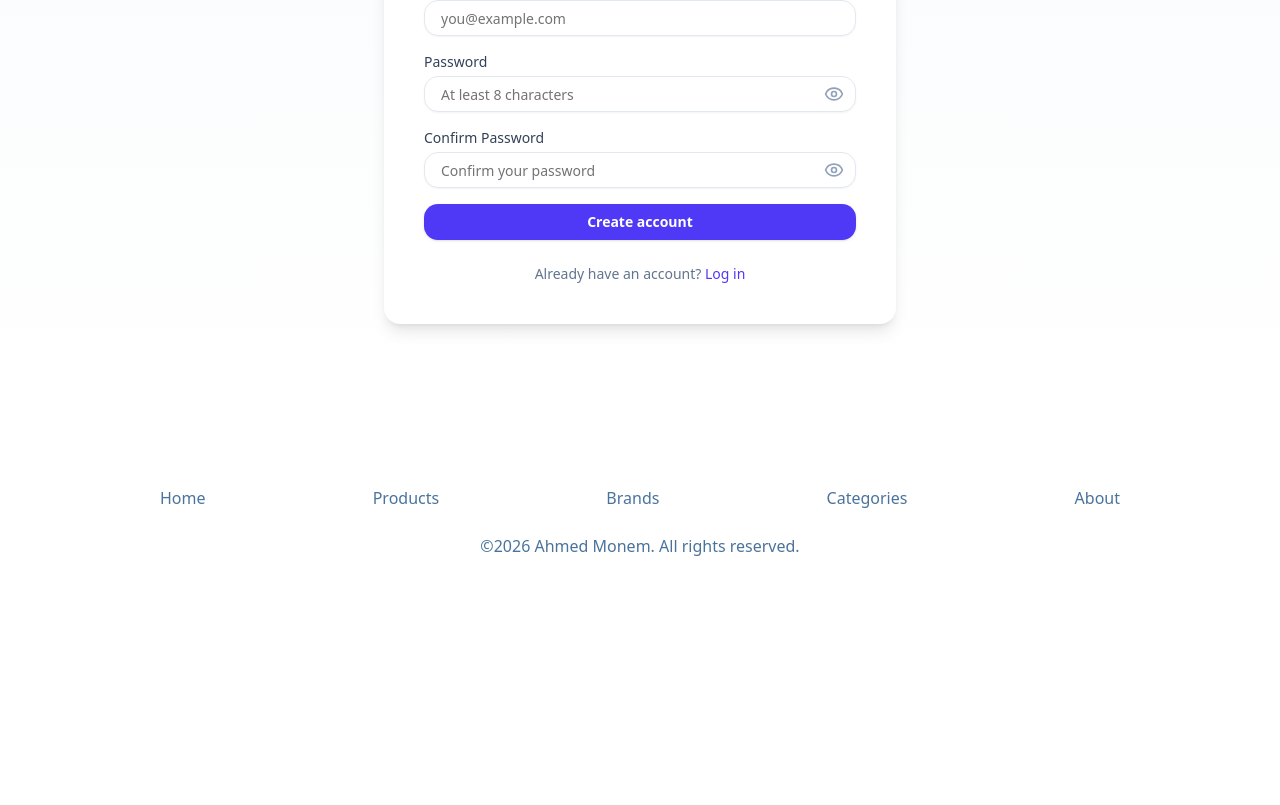
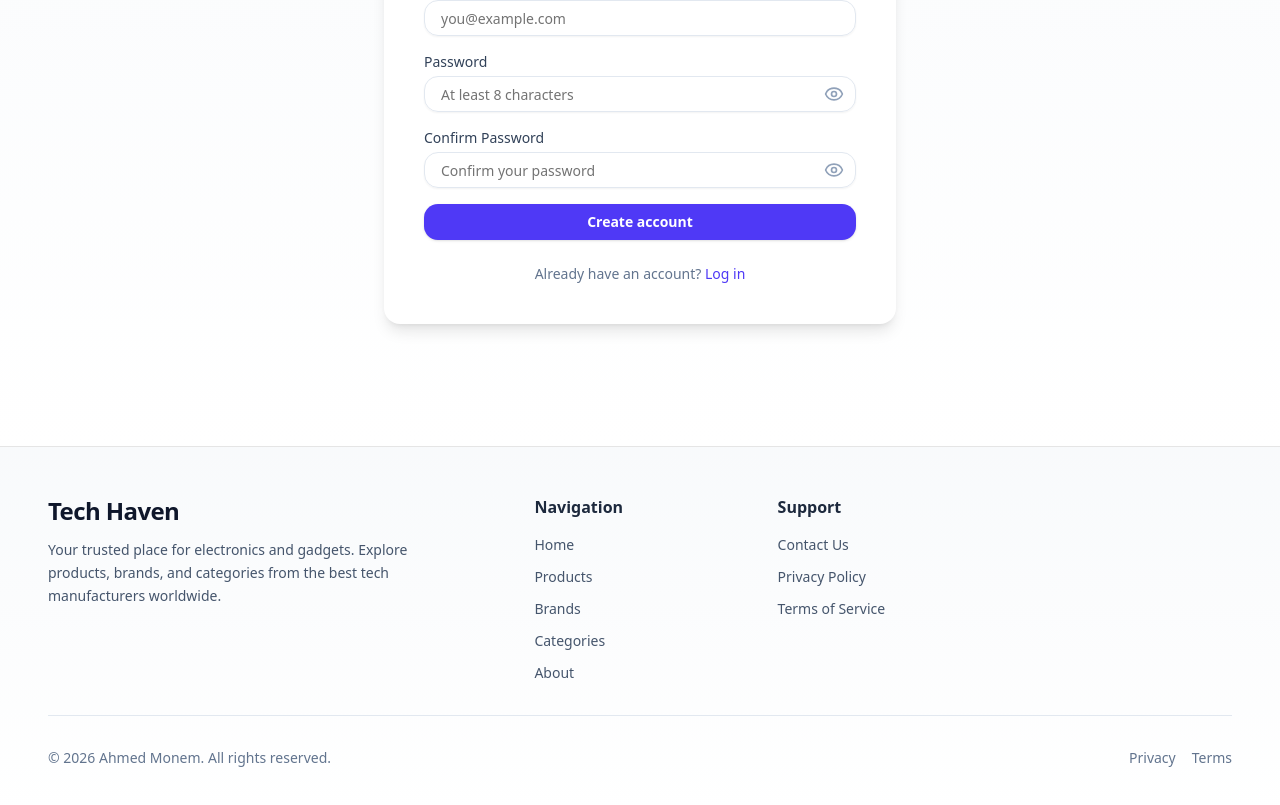
Before and after one commit to AhmedMonem122/E-Commerce-App-MERN-Next, a Next.js app: page /register in a window 1280 px wide. Shown: the part 419-1224 px from the top of the page. Before the commit the page ends 1017 px from the top, so only its background shows below. Built offline with nearby package versions, Linux system fonts and the light colour scheme; no server answers.

Commit message:
style: update footer styles

```diff
--- a/src/components/Footer/Footer.tsx
+++ b/src/components/Footer/Footer.tsx
@@ -1,26 +1,128 @@
+import Link from "next/link";
+
 const Footer = () => {
   return (
-    <footer className="px-7 md:px-40 py-10 text-[#4A739C]">
-      <ul className="flex justify-between items-center gap-4 flex-wrap">
+    <footer className="border-t bg-gradient-to-b from-slate-50 to-white dark:from-slate-900 dark:to-slate-950">
+      <div className="max-w-7xl mx-auto px-6 md:px-12 py-12">
+        {/* Top Section */}
+        <div className="grid grid-cols-1 sm:grid-cols-2 md:grid-cols-3 lg:grid-cols-5 gap-8 text-slate-600 dark:text-slate-300">
+          {/* Brand */}
+          <div className="col-span-2 lg:col-span-2">
+            <h3 className="text-2xl font-extrabold text-slate-900 dark:text-white tracking-tight">
+              Tech Haven
+            </h3>
+            <p className="mt-3 text-sm leading-relaxed max-w-sm">
+              Your trusted place for electronics and gadgets. Explore products,
+              brands, and categories from the best tech manufacturers worldwide.
+            </p>
+          </div>
+
+          {/* Links */}
+          <div>
+            <h4 className="font-semibold text-slate-800 dark:text-slate-200 mb-4">
+              Navigation
+            </h4>
+            <ul className="space-y-3 text-sm">
               <li>
-          <a href="">Home</a>
+                <Link
+                  href="/"
+                  className="hover:text-indigo-600 dark:hover:text-indigo-400 transition"
+                >
+                  Home
+                </Link>
               </li>
               <li>
-          <a href="">Products</a>
+                <Link
+                  href="/products"
+                  className="hover:text-indigo-600 dark:hover:text-indigo-400 transition"
+                >
+                  Products
+                </Link>
               </li>
               <li>
-          <a href="">Brands</a>
+                <Link
+                  href="/brands"
+                  className="hover:text-indigo-600 dark:hover:text-indigo-400 transition"
+                >
+                  Brands
+                </Link>
               </li>
               <li>
-          <a href="">Categories</a>
+                <Link
+                  href="/categories"
+                  className="hover:text-indigo-600 dark:hover:text-indigo-400 transition"
+                >
+                  Categories
+                </Link>
               </li>
               <li>
-          <a href="">About</a>
+                <Link
+                  href="/about"
+                  className="hover:text-indigo-600 dark:hover:text-indigo-400 transition"
+                >
+                  About
+                </Link>
               </li>
             </ul>
-      <p className="text-center mt-6">
-        &copy;2026 Ahmed Monem. All rights reserved.
-      </p>
+          </div>
+
+          {/* Contact */}
+          <div>
+            <h4 className="font-semibold text-slate-800 dark:text-slate-200 mb-4">
+              Support
+            </h4>
+            <ul className="space-y-3 text-sm">
+              <li>
+                <Link
+                  href="/contact"
+                  className="hover:text-indigo-600 dark:hover:text-indigo-400 transition"
+                >
+                  Contact Us
+                </Link>
+              </li>
+              <li>
+                <Link
+                  href="/privacy"
+                  className="hover:text-indigo-600 dark:hover:text-indigo-400 transition"
+                >
+                  Privacy Policy
+                </Link>
+              </li>
+              <li>
+                <Link
+                  href="/terms"
+                  className="hover:text-indigo-600 dark:hover:text-indigo-400 transition"
+                >
+                  Terms of Service
+                </Link>
+              </li>
+            </ul>
+          </div>
+        </div>
+
+        {/* Divider */}
+        <div className="border-t my-8 border-slate-200 dark:border-slate-700"></div>
+
+        {/* Bottom Section */}
+        <div className="flex flex-col sm:flex-row items-center justify-between text-sm text-slate-500 dark:text-slate-400">
+          <p>&copy; 2026 Ahmed Monem. All rights reserved.</p>
+
+          <div className="flex gap-4 mt-4 sm:mt-0">
+            <Link
+              href="/privacy"
+              className="hover:text-indigo-600 dark:hover:text-indigo-400 transition"
+            >
+              Privacy
+            </Link>
+            <Link
+              href="/terms"
+              className="hover:text-indigo-600 dark:hover:text-indigo-400 transition"
+            >
+              Terms
+            </Link>
+          </div>
+        </div>
+      </div>
     </footer>
   );
 };
```
Lines whose indentation alone changed are shown as unchanged.
